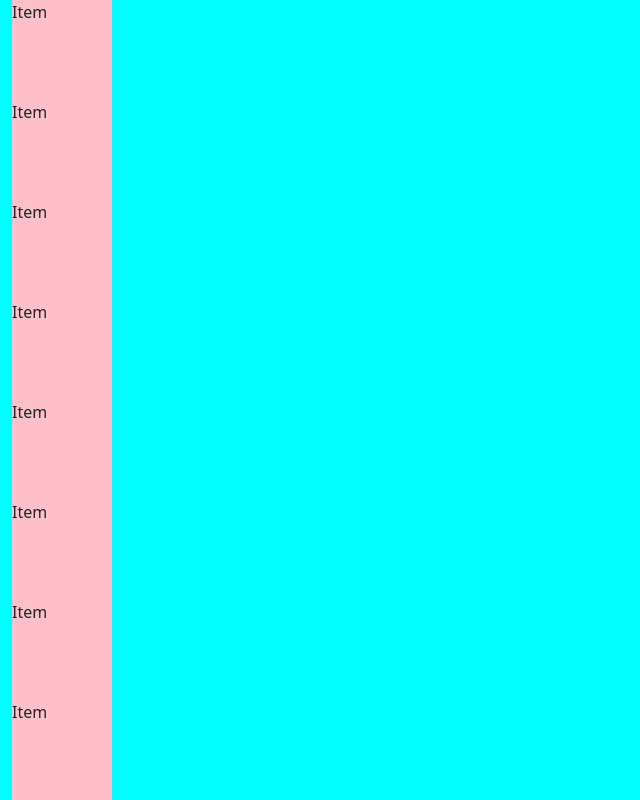
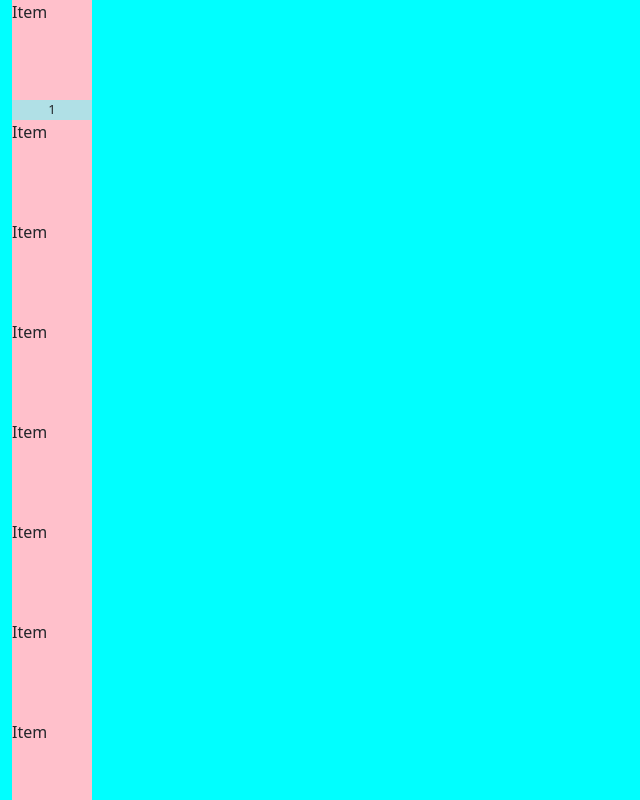
Before and after one commit to vgpro54321/carousel-study, a plain HTML site: page index.html in a window 1280 px wide. Shown: the whole page, without its empty margins (0-640 px from the left). Drawn offline with nearby package versions, Linux system fonts and the light colour scheme.

Commit message:
2 files modified

```diff
--- a/index.html
+++ b/index.html
@@ -9,18 +9,45 @@
       integrity="sha384-1BmE4kWBq78iYhFldvKuhfTAU6auU8tT94WrHftjDbrCEXSU1oBoqyl2QvZ6jIW3"
       crossorigin="anonymous"
     />
+    <script src="https://ajax.googleapis.com/ajax/libs/jquery/3.5.1/jquery.min.js"></script>
+
+    <script type="text/javascript">
+      function init() {
+        let car = document.querySelector('#car');
+
+        let carItem = document.querySelector('div.car-item');
+
+        if (car) {
+          console.log(car);
+          console.log(car.scrollTop);
+          car.addEventListener('scroll', (event) => {
+            console.log('top', car.scrollTop);
+            console.log('left', car.scrollLeft);
+
+            let eleRect = carItem.getBoundingClientRect();
+
+            console.log('clientRec', eleRect);
+          });
+        }
+      }
+      window.onload = init;
+    </script>
   </head>
   <body>
-    <div class="container-fluid car h-100 overflow-auto">
+    <div id="car" class="container-fluid car h-100 overflow-auto">
       <div class="row">
         <div class="col">
-          <div class="car-item">Item</div>
-        </div>
-      </div>
+          <div class="row">
+            <div class="col">
+              <div class="car-item">Item</div>
+            </div>
+          </div>
 
-      <div class="row">
-        <div class="col">
-          <div class="car-item">Item</div>
+          <div class="row">
+            <div class="col">
+              <div class="car-item-footer">1</div>
+            </div>
+          </div>
         </div>
       </div>
       <div class="row">
--- a/styles.css
+++ b/styles.css
@@ -8,6 +8,16 @@ body {
 
 .car-item {
   background-color: pink;
-  width: 100px;
+  width: 80px;
   height: 100px;
 }
+
+.car-item-footer {
+  background-color: powderblue;
+  width: 80px;
+}
+
+div.car-item-footer {
+  text-align: center;
+  font-size: small;
+}
```
